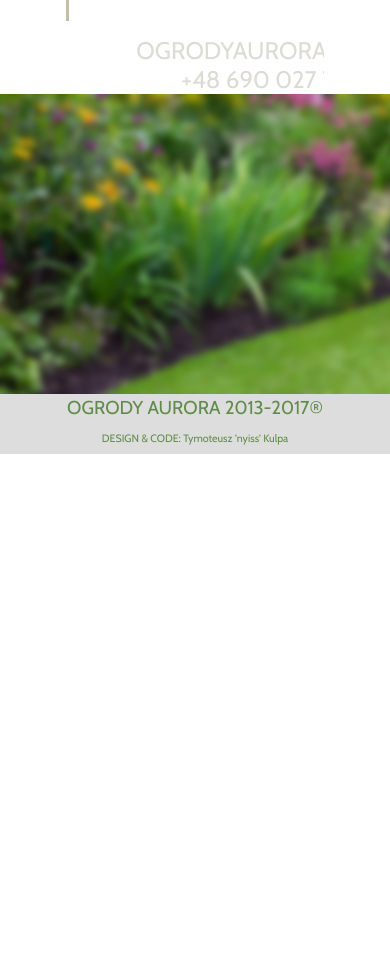
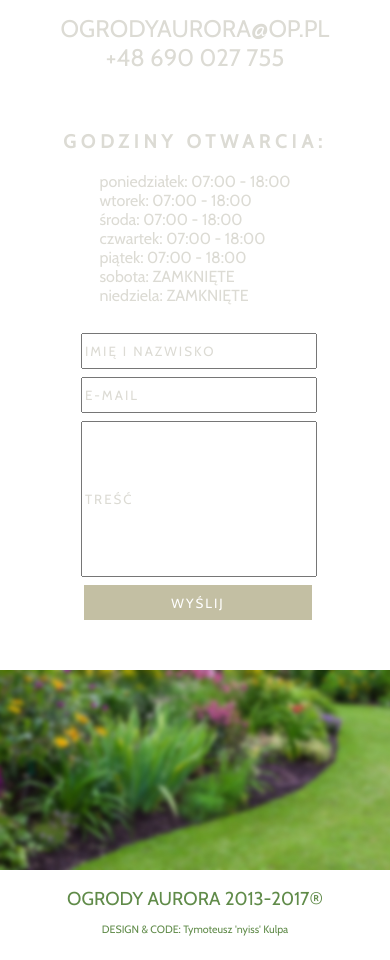
Before and after one commit to shyrade/site-1, a PHP site: page / in a window 390 px wide. Shown: the part 2873-3833 px from the top of the page. Before the commit the page ends 3327 px from the top, so only its background shows below. Run offline with PHP 8.4, Linux system fonts and the light colour scheme; some libraries are stand-ins or nearby versions.

Commit message:
Mobile done

```diff
--- a/assets/css/main.css
+++ b/assets/css/main.css
@@ -161,44 +201,70 @@ h2 span{
   padding-top: 50px;
 }
 
+#leftalign{
+  float: left;
+  width: 48%;
+  margin-bottom: 20px;
+}
+
+#rightalign{
+  float: right;
+  width: 48%;
+  margin-bottom: 30px;
+}
+
 #map{
+  display: flex;           /* establish flex container */
+  flex-direction: column;  /* make main axis vertical */
+  justify-content: center; /* center items vertically, in this case */
+  align-items: center;     /* center items horizontally, in this case */
   background-color: #dcdbd4;
   height: 450px;
-  width: 50%;
-  float:left;
+  width: 95%;
   margin-top: 25px;
   color: #000;
 }
 
+#creds{
+  display: flex;           /* establish flex container */
+  flex-direction: column;  /* make main axis vertical */
+  justify-content: center; /* center items vertically, in this case */
+  align-items: center;     /* center items horizontally, in this case */
+  margin-top: 15px;
+  font-size: 18pt;
+  text-transform: uppercase;
+  text-align: center;
+}
+
 #godziny{
-  width: 400px;
-  margin-top: 40px;
-  float: right;
-  margin-bottom: 30px;
-  margin-right: 125px;
+  display: flex;           /* establish flex container */
+  flex-direction: column;  /* make main axis vertical */
+  justify-content: center; /* center items vertically, in this case */
+  align-items: center;     /* center items horizontally, in this case */
+  width: 100%;
+  margin-top: 30px;
+  margin-left: auto;
+  margin-right: auto;
 }
 
 #godziny h3{
   text-transform: uppercase;
   letter-spacing: 5px;
-  -ms-transform: translateX(-30px); /* IE 9 */
-  -webkit-transform: translateX(-30px); /* Safari */
-  transform: translateX(-30px);
-}
-
-#creds{
-  float: left;
-  margin-top: 15px;
-  margin-left: 70px;
-  font-size: 18pt;
-  text-transform: uppercase;
   text-align: center;
+/*  -ms-transform: translateX(-30px); /* IE 9 /*
+  -webkit-transform: translateX(-30px); /* Safari
+  transform: translateX(-30px); */
 }
 
 #form1{
-  width: 550px;
-  float: right;
-  margin-right: 40px;
+  display: flex;           /* establish flex container */
+  flex-direction: column;  /* make main axis vertical */
+  align-items: center;     /* center items horizontally, in this case */
+  width: 100%;
+  margin-top: 20px;
+  margin-left: auto;
+  margin-right: auto;
+  /* margin-right: 40px; */
 }
 
 fieldset{
@@ -209,9 +275,9 @@ fieldset{
 
 form input{
   color: #dcdbd4;
-  width: 60%;
   margin-top: 8px;
   height: 30px;
+  width: 300px;
   text-transform: uppercase;
   letter-spacing: 2px;
   font-family: 'Cabin', sans-serif;
@@ -233,7 +299,7 @@ input[name=tresc]{
 button[type=submit]{
   height: 35px;
   margin-top: 8px;
-  width: 61%;
+  width: 306px;
   background-color: #c3bfa3;
   color: #fff;
   font-family: 'Cabin', sans-serif;
@@ -256,7 +322,6 @@ footer{
   color: #608b49;
   font-size: 14pt;
   text-align: center;
-  background: #ddd;
   line-height: 1.5;
 }
 
@@ -267,3 +332,83 @@ footer a{
 footer span{
   font-size: 8pt;
 }
+
+/*- Media -*/
+
+@media (max-width: 975px) {
+  .container{
+    width: 75%;
+  }
+
+  #break1, #break2{
+    height: 200px;
+  }
+
+  header{
+    display: none;
+  }
+
+  #navresp{
+    display: block;
+  }
+
+  h1{
+    padding-top: 20vh;
+  }
+
+  #tekst{
+    padding-bottom: 25px;
+  }
+
+  .c1{
+    width: 100%;
+  }
+
+  #leftalign{
+    width: 100%;
+    margin-bottom: 10px;
+  }
+
+  #rightalign{
+    width: 100%;
+    margin-bottom: 40px;
+    padding-bottom: 10px;
+  }
+
+  #map{
+    width: 100%;
+    height: 400px;
+    margin-top: 5px;
+  }
+
+  form input{
+    min-width: 220px;
+    width: 100%;
+  }
+
+  button[type=submit]{
+    margin-left: 3px;
+    width:100%;
+  }
+
+  footer{
+    min-height: 75px;
+    padding-top: 15px;
+  }
+}
+
+@media (max-width: 400px) {
+  #cta{
+    font-size: 16px;
+    text-align: left;
+    padding-left: 85px;
+  }
+}
+
+@media (max-width: 350px) {
+  #cta{
+    font-size: 16px;
+    text-align: left;
+    padding-left: 70px;
+  }
+}
--- a/index.php
+++ b/index.php
@@ -5,12 +5,15 @@
   <meta name="description" content="OPIS" >
   <meta name="keywords" content="TAGIt" >
   <meta name="author" content="Tymoteusz Kulpa" >
-  <!--<meta name="viewport" content="width=device-width, initial-scale=1.0">-->
+  <meta name="viewport" content="width=device-width, initial-scale=1.0">
   <link rel="stylesheet" type="text/css" href="assets/css/main.css" />
+
+  <script language="JavaScript" type="text/javascript" src="https://ajax.googleapis.com/ajax/libs/jquery/3.2.1/jquery.min.js"></script>
+
 </head>
 <body>
   <!-- Nawigacja --->
-  <header>
+  <header class="navbar">
     <div class="container">
       <span class="logo">
         <a href="http://www.ogrodyaurora.pl/"><img src="assets/img/####" alt="Ogrody Aurora"></a>
@@ -24,6 +27,41 @@
       </nav>
     </div>
   </header>
+
+  <script type="text/javascript">
+
+  $(window).scroll(function() {
+
+      if ($(window).scrollTop() > 100) {
+          $('.navbar').addClass('fade');
+      } else {
+          $('.navbar').removeClass('fade');
+      }
+  });
+
+
+  </script>
+
+  <div id="navresp">
+    <div class="container">
+      <span class="logo">
+        <a href="http://www.ogrodyaurora.pl/"><img src="assets/img/####" alt="Ogrody Aurora"></a>
+      </span>
+
+      <div id="burger">
+        <button type="button" name="button"></button>
+      </div>
+    </div>
+  </div>
+  <div id="burgermenu">
+    <ul>
+      <li><a href="#">Home</a></li>
+      <li><a href="#">Oferta</a></li>
+      <li><a href="#">Kontakt</a></li>
+    </ul>
+  </div>
+
+
 <!-- Zawartość --->
 <section id="showcase">
   <div class="container">
@@ -106,6 +144,10 @@
         src="https://maps.googleapis.com/maps/api/js?key=AIzaSyDQZTZ1PsRVUBV7oIqmpWtUvUi3zvWgDVA&callback=initMap">
       </script>
     </div>
+    <div id="creds">
+      ogrodyaurora@op.pl<br>
+      +48 690 027 755<br>
+    </div>
     </div>
     <div id="rightalign">
 
@@ -121,7 +163,7 @@
       niedziela:	   	ZAMKNIĘTE<br>
     </div>
     <div id="form1">
-      <form class="formularz" action="mailto:ogrodyaurora@op.pl" method="post" enctype="text/plain">
+      <form class="formularz" action="mailto:tymi223@gmail.com" method="post" enctype="text/plain">
         <fieldset>
           <input type="textbox" name="imie+nazwisko" value="Imię i nazwisko" onfocus="if (this.value=='Imię i nazwisko') this.value='';" onblur="if (this.value=='') this.value='Imię i nazwisko';"/><br>
           <input type="textbox" name="email" value="E-mail" onfocus="if (this.value=='E-mail') this.value='';" onblur="if (this.value=='') this.value='E-mail';"/><br>
@@ -131,10 +173,7 @@
       </form>
     </div>
     </div>
-    <div id="creds">
-      ogrodyaurora@op.pl<br>
-      +48 690 027 755<br>
-    </div>
+
   </div>
 </section>
 
```
Also changed, not shown: other parts of assets/css/main.css (+41 -1 lines).
